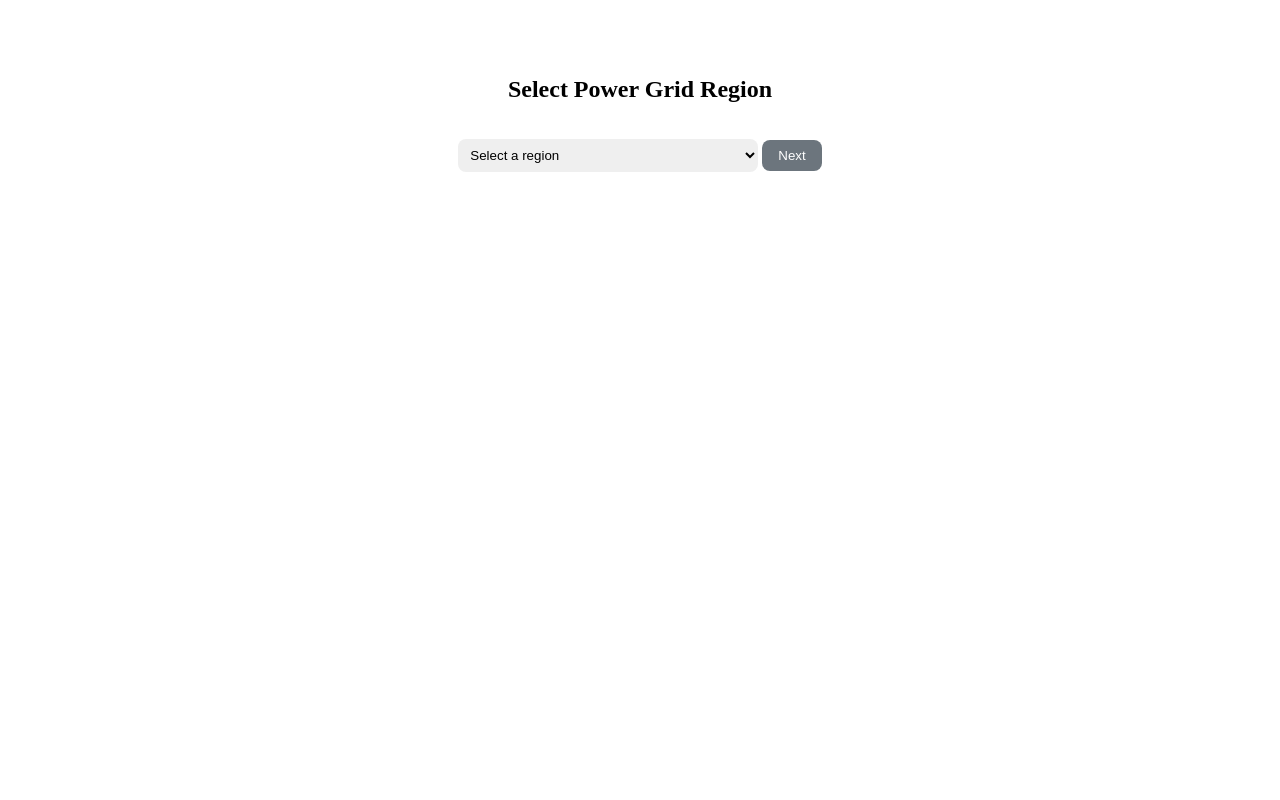
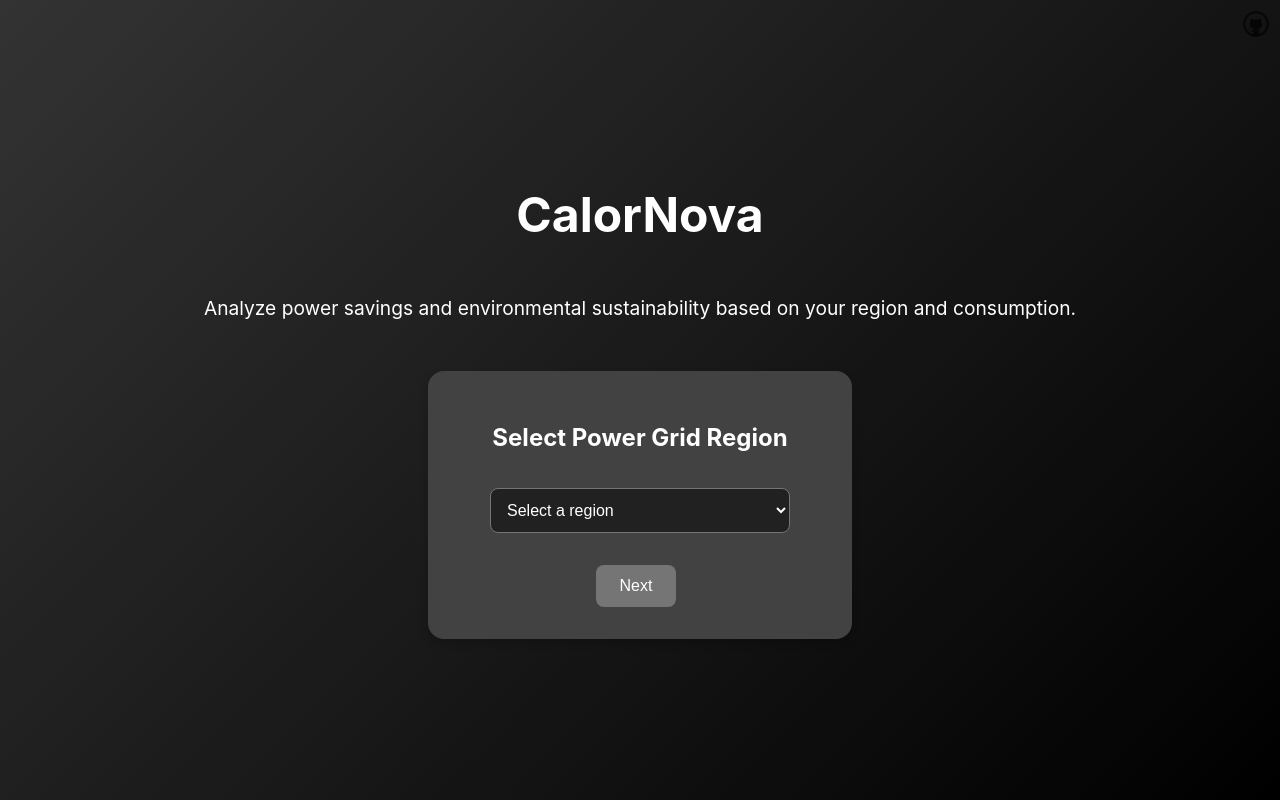
Before and after one commit to sethmorton/CalorNova, a SvelteKit app in the folder frontend/: page / in a window 1280 px wide. Built offline with nearby package versions, Linux system fonts and the light colour scheme.

Commit message:
changed frontend

```diff
--- a/frontend/src/routes/+layout.svelte
+++ b/frontend/src/routes/+layout.svelte
@@ -1,20 +1,56 @@
 <script>
-	import Header from './Header.svelte';
+  import Header from "./Header.svelte";
 </script>
 
-<div>
+<div class="app">
+  <Header />
   <main>
     <slot />
   </main>
 </div>
 
 <style>
+  @keyframes rainbow {
+    0% {
+      color: #ff0000;
+    }
+    15% {
+      color: #ff7f00;
+    }
+    30% {
+      color: #ffff00;
+    }
+    45% {
+      color: #00ff00;
+    }
+    60% {
+      color: #0000ff;
+    }
+    75% {
+      color: #4b0082;
+    }
+    90% {
+      color: #8f00ff;
+    }
+    100% {
+      color: #ff0000;
+    }
+  }
+
+  :global(body) {
+    margin: 0;
+    padding: 0;
+    font-family: -apple-system, BlinkMacSystemFont, "Segoe UI", Roboto,
+      "Helvetica Neue", Arial, sans-serif;
+    background: linear-gradient(135deg, #333333 0%, #000000 100%);
+    background-attachment: fixed;
+    color: #fff;
+  }
+
   .app {
     display: flex;
     flex-direction: column;
     min-height: 100vh;
-		background: no-repeat center center fixed;
-		background-size: cover;
   }
 
   main {
@@ -28,24 +64,8 @@
     box-sizing: border-box;
   }
 
-	footer {
-		display: flex;
-		justify-content: center;
-		align-items: center;
-		padding: 1rem;
-		background: rgba(0, 0, 0, 0.6);
-		color: white;
-		width: 100%;
-		box-sizing: border-box;
-	}
-
-	footer a {
-		color: #28a745;
+  .rainbow-text {
+    animation: rainbow 5s infinite linear;
     font-weight: bold;
-		text-decoration: none;
-	}
-
-	footer a:hover {
-		text-decoration: underline;
   }
 </style>
--- a/frontend/src/routes/+page.svelte
+++ b/frontend/src/routes/+page.svelte
@@ -1,6 +1,5 @@
 <script>
-	import { onMount } from 'svelte';
-	import { writable } from 'svelte/store';
+  import { writable } from "svelte/store";
 
   let regions = ["California", "Arizona", "Texas", "Nevada", "Oregon"];
   let selectedRegion = writable("");
@@ -9,26 +8,37 @@
   let step = writable(0);
 
   function nextStep() {
-		step.update(n => n + 1);
+    step.update((n) => n + 1);
   }
 
   function prevStep() {
-		step.update(n => n - 1);
+    step.update((n) => n - 1);
   }
 
   function generateReport() {
-		alert(`Generating report for ${$selectedRegion} with power consumption of ${$powerConsumption} GWh`);
+    alert(
+      `Generating report for ${$selectedRegion} with power consumption of ${$powerConsumption} GWh`
+    );
   }
 </script>
 
 <svelte:head>
   <title>Power Savings Analysis</title>
-	<meta name="description" content="Analyze power savings and environmental sustainability based on power grid region and consumption" />
+  <meta
+    name="description"
+    content="Analyze power savings and environmental sustainability based on power grid region and consumption"
+  />
 </svelte:head>
 
-<!-- <section> -->
+<h1 style="font-size: 3rem;">CalorNova</h1>
+<p style="font-size: 1.2rem;">
+  Analyze power savings and environmental sustainability based on your region
+  and consumption.
+</p>
+
+<section>
   {#if $step === 0}
-		<div class="carousel-step">
+    <div class="step">
       <h2>Select Power Grid Region</h2>
       <select bind:value={$selectedRegion}>
         <option value="" disabled selected>Select a region</option>
@@ -36,12 +46,14 @@
           <option value={region}>{region}</option>
         {/each}
       </select>
+      <div class="buttons">
         <button on:click={nextStep} disabled={!$selectedRegion}>Next</button>
+      </div>
     </div>
   {/if}
 
   {#if $step === 1}
-		<div class="carousel-step">
+    <div class="step">
       <h2>Enter Zip Code</h2>
       <input type="number" bind:value={$zipCode} placeholder="Enter zip code" />
       <div class="buttons">
@@ -52,9 +64,13 @@
   {/if}
 
   {#if $step === 2}
-		<div class="carousel-step">
+    <div class="step">
       <h2>Enter Power Consumption</h2>
-			<input type="number" bind:value={$powerConsumption} placeholder="Enter power consumption in GWh" />
+      <input
+        type="number"
+        bind:value={$powerConsumption}
+        placeholder="Enter power consumption in GWh"
+      />
       <div class="buttons">
         <button on:click={prevStep}>Back</button>
         <button on:click={nextStep} disabled={!$powerConsumption}>Next</button>
@@ -63,76 +79,92 @@
   {/if}
 
   {#if $step === 3}
-		<div class="carousel-step">
+    <div class="step">
       <h2>Generate Analysis Report</h2>
       <p>Region: {$selectedRegion}</p>
       <p>Zip Code: {$zipCode}</p>
       <p>Power Consumption: {$powerConsumption} GWh</p>
-			<div class="buttons2">
+      <div class="buttons">
         <button on:click={prevStep}>Back</button>
         <button on:click={generateReport}>Generate Report</button>
       </div>
     </div>
   {/if}
-<!-- </section> -->
+</section>
 
 <style>
+  body {
+    font-family: "Segoe UI", Roboto, "Helvetica Neue", Arial, sans-serif;
+    margin: 0;
+    padding: 0;
+    background-color: #212121; /* Dark background */
+    color: #ffffff; /* White text */
+  }
+
+  .hero {
+    background-color: #673ab7; /* Purple */
+    color: white;
+    padding: 3rem 1rem;
+    text-align: center;
+    border-bottom: 1px solid #9575cd; /* Lighter purple */
+  }
+
   section {
     display: flex;
     flex-direction: column;
     justify-content: center;
     align-items: center;
-		flex: 1;
-		background: url('/path/to/environmental-background.jpg') no-repeat center center fixed;
-		background-size: cover;
-		color: #fff;
     padding: 2rem;
-		border-radius: 1rem;
-		box-shadow: 0 0 10px rgba(0, 0, 0, 0.5);
   }
 
-	.carousel-step {
+  .step {
+    background-color: #424242; /* Dark grey */
+    padding: 2rem;
+    border-radius: 1rem; /* Rounded corners */
+    box-shadow: 0 4px 8px rgba(0, 0, 0, 0.2);
+    margin-bottom: 1.5rem;
+    width: 100%;
+    max-width: 400px;
     text-align: center;
-		background: gray(0, 0, 0, 0.6);
-		padding: 1rem;
-		border-radius: 1rem;
-		width: 50%;
-		height: 50%;
-		animation: fadeIn 0.5s ease-in-out;
   }
 
-	select, input {
+  select,
+  input {
     margin: 1rem 0;
-		padding: 0.5rem;
-		border-radius: 0.5rem;
-		border: none;
+    padding: 0.75rem;
+    border-radius: 0.5rem; /* More rounded input fields */
+    border: 1px solid #757575; /* Dark grey border */
     width: 100%;
     max-width: 300px;
+    font-size: 1rem;
+    background-color: #212121; /* Dark background for inputs */
+    color: #ffffff; /* White text */
   }
 
-	.buttons, .buttons2 {
+  .buttons {
     display: flex;
     justify-content: center;
-		gap: 1rem;
     margin-top: 1rem;
   }
 
   button {
-		padding: 0.5rem 1rem;
+    padding: 0.75rem 1.5rem;
     border: none;
-		border-radius: 0.5rem;
-		background-color: #28a745;
+    border-radius: 0.5rem; /* Rounded buttons */
+    background-color: #673ab7; /* Purple */
     color: white;
     cursor: pointer;
+    font-size: 1rem;
+    margin-right: 0.5rem;
+    transition: background-color 0.3s ease;
+  }
+
+  button:hover {
+    background-color: #9575cd; /* Lighter purple on hover */
   }
 
   button[disabled] {
-		background-color: #6c757d;
+    background-color: #757575; /* Dark grey for disabled state */
     cursor: not-allowed;
   }
-
-	@keyframes fadeIn {
-		from { opacity: 0; }
-		to { opacity: 1; }
-	}
 </style>
```
Lines whose indentation alone changed are shown as unchanged.
